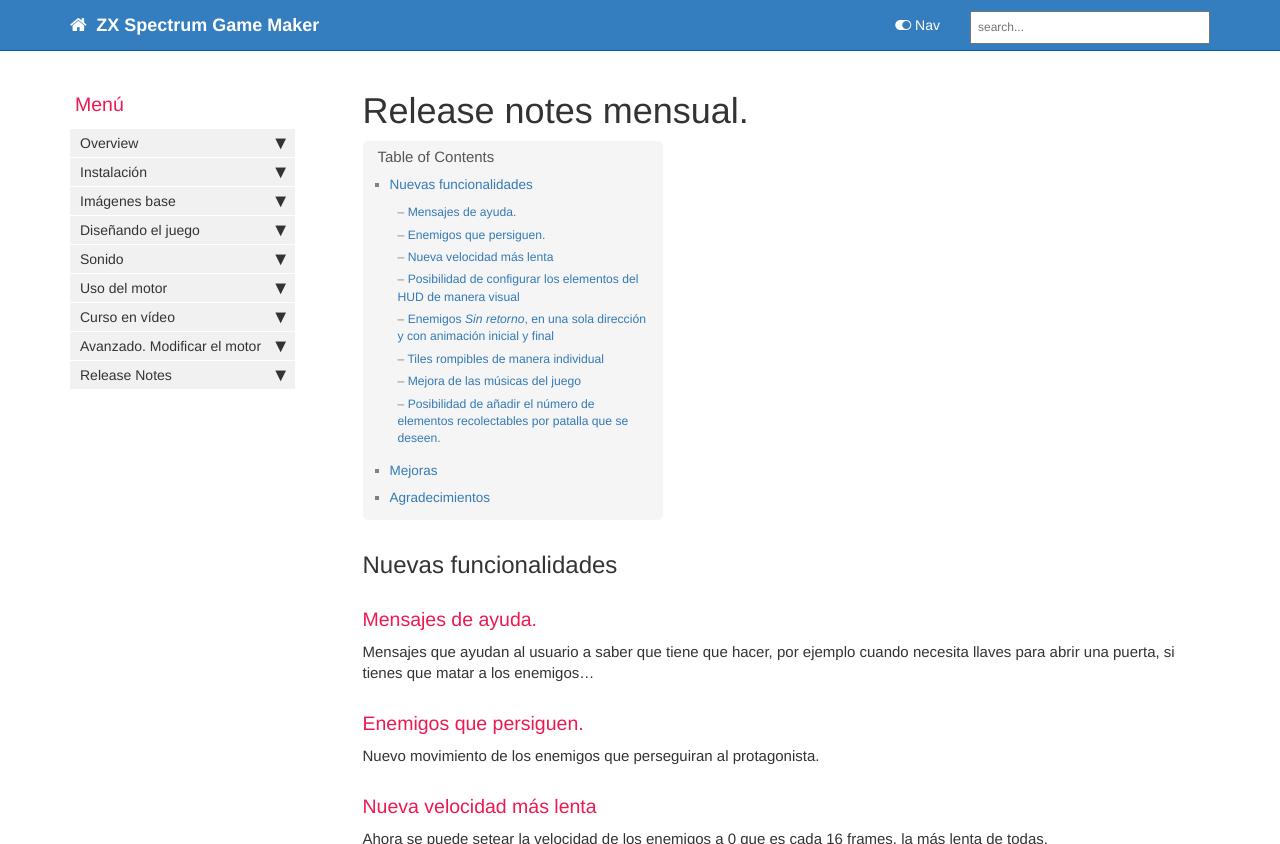
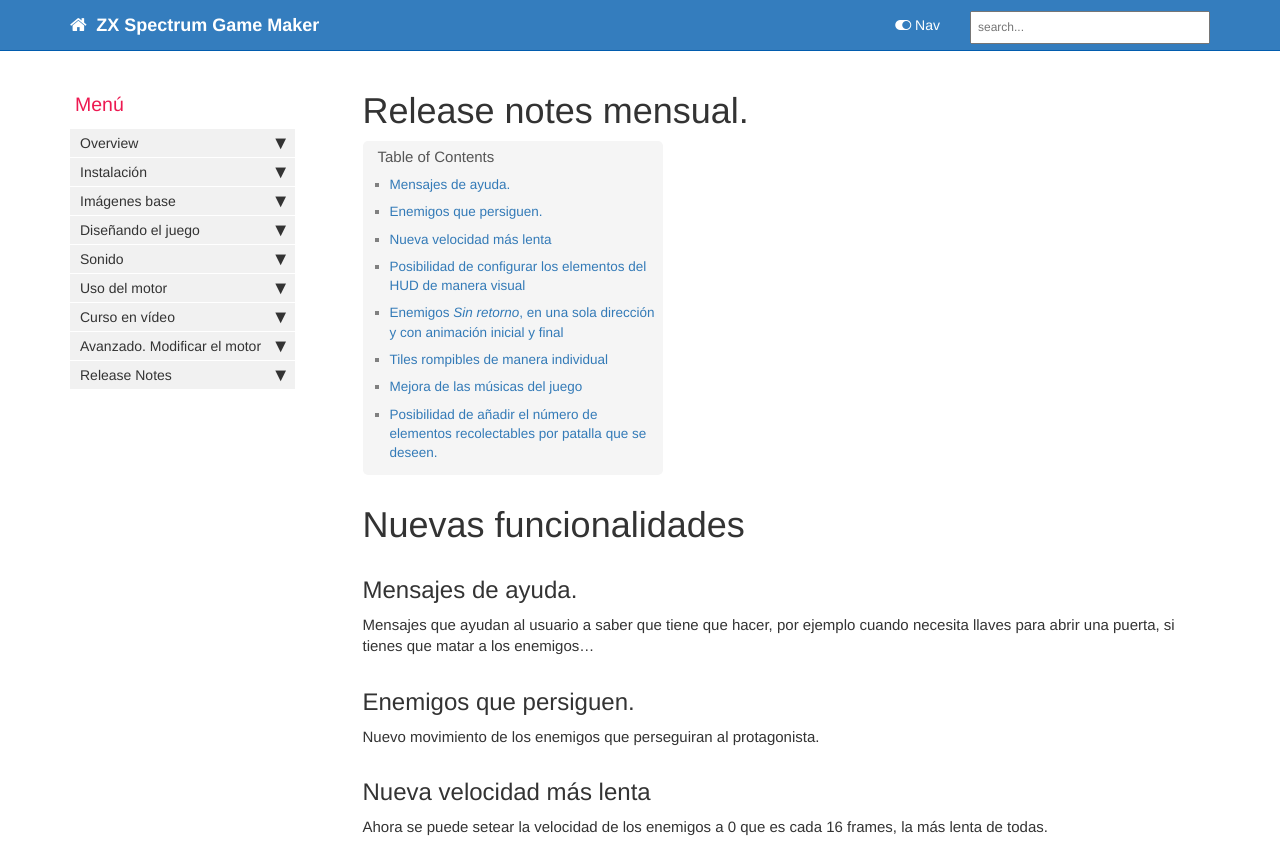
Before and after one commit to rtorralba/zx-game-maker-www, a Jekyll site: the page built from pages/mydoc/mydoc_release_notes_2025_07_09_monthly.md, in a window 1280 px wide and 900 px high, cut to the strip 0-844 px from the top of the window. Built offline with Jekyll 4.4.1, drawn with Linux system fonts in a browser that asks for light colours; comment, search, counter and statistics services are not loaded.

Commit message:
Refactor section headings in release notes for consistency and clarity

```diff
--- a/pages/mydoc/mydoc_release_notes_2025_07_09_monthly.md
+++ b/pages/mydoc/mydoc_release_notes_2025_07_09_monthly.md
@@ -8,44 +8,44 @@
 folder: mydoc
 ---
 
-## Nuevas funcionalidades
-### Mensajes de ayuda.
+# Nuevas funcionalidades
+## Mensajes de ayuda.
 Mensajes que ayudan al usuario a saber que tiene que hacer, por ejemplo cuando necesita llaves para abrir una puerta, si tienes que matar a los enemigos...
 
-### Enemigos que persiguen.
+## Enemigos que persiguen.
 Nuevo movimiento de los enemigos que perseguiran al protagonista.
 
-### Nueva velocidad más lenta
+## Nueva velocidad más lenta
 Ahora se puede setear la velocidad de los enemigos a 0 que es cada 16 frames, la más lenta de todas.
 
 <iframe width="560" height="315" src="https://www.youtube.com/embed/545vtsWbEuA?si=Y5AgZIPnT6Ph4cZW" title="YouTube video player" frameborder="0" allow="accelerometer; autoplay; clipboard-write; encrypted-media; gyroscope; picture-in-picture; web-share" referrerpolicy="strict-origin-when-cross-origin" allowfullscreen></iframe>
 
-### Posibilidad de configurar los elementos del HUD de manera visual
+## Posibilidad de configurar los elementos del HUD de manera visual
 <iframe width="560" height="315" src="https://www.youtube.com/embed/ikEEye-fpJ4?si=xuodRlMqfR2_Saz3" title="YouTube video player" frameborder="0" allow="accelerometer; autoplay; clipboard-write; encrypted-media; gyroscope; picture-in-picture; web-share" referrerpolicy="strict-origin-when-cross-origin" allowfullscreen></iframe>
 
-### Enemigos *Sin retorno*, en una sola dirección y con animación inicial y final
+## Enemigos *Sin retorno*, en una sola dirección y con animación inicial y final
 <iframe width="560" height="315" src="https://www.youtube.com/embed/BgKVaTydw0k?si=CWNUgT_Q5eWhreEK" title="YouTube video player" frameborder="0" allow="accelerometer; autoplay; clipboard-write; encrypted-media; gyroscope; picture-in-picture; web-share" referrerpolicy="strict-origin-when-cross-origin" allowfullscreen></iframe>
 
-### Tiles rompibles de manera individual
+## Tiles rompibles de manera individual
 <iframe width="560" height="315" src="https://www.youtube.com/embed/MEQQTU0TGn0?si=JcR5kaVTr3a77wF9" title="YouTube video player" frameborder="0" allow="accelerometer; autoplay; clipboard-write; encrypted-media; gyroscope; picture-in-picture; web-share" referrerpolicy="strict-origin-when-cross-origin" allowfullscreen></iframe>
 
-### Mejora de las músicas del juego
+## Mejora de las músicas del juego
 * Hasta 6 músicas distintas (Menú, 3 In Game, Final y Game Over)
 * Mayor sencillez para añadir las canciones
 * Mejor uso del espacio.
 * ...Próximamente nuevas músicas de poca vida/poco tiempo.
 
-### Posibilidad de añadir el número de elementos recolectables por patalla que se deseen.
+## Posibilidad de añadir el número de elementos recolectables por patalla que se deseen.
 Anteriormente se restringía a 1 elemento de cada tipo (Item, Life, Ammo, Key, Door) por pantalla, ahora es ilimitado (lo que el spectrum permita XP)
 
 <iframe width="560" height="315" src="https://www.youtube.com/embed/8WBksEtrlPI?si=uBR9hfCTzkCuz_ta" title="YouTube video player" frameborder="0" allow="accelerometer; autoplay; clipboard-write; encrypted-media; gyroscope; picture-in-picture; web-share" referrerpolicy="strict-origin-when-cross-origin" allowfullscreen></iframe>
 
-## Mejoras
+# Mejoras
 * Mayor estabilidad y colisión con plataformas.
 * Mejorada la colisión al saltar sobre los enemigos.
 * Optimización de la velocidad de los enemigos
 * Mejora estabilidad interfaz python.
 * Resolución de errores.
 
-## Agradecimientos
+# Agradecimientos
 Queríamos dar un agradecimiento especial a [Cronomantic](https://x.com/cronomantic) por su ayuda la funcionalidad de la música y a [Carlos ITV](https://x.com/Charlyitv) por el currazo de testeo tan intensivo como bien presentado.
```
